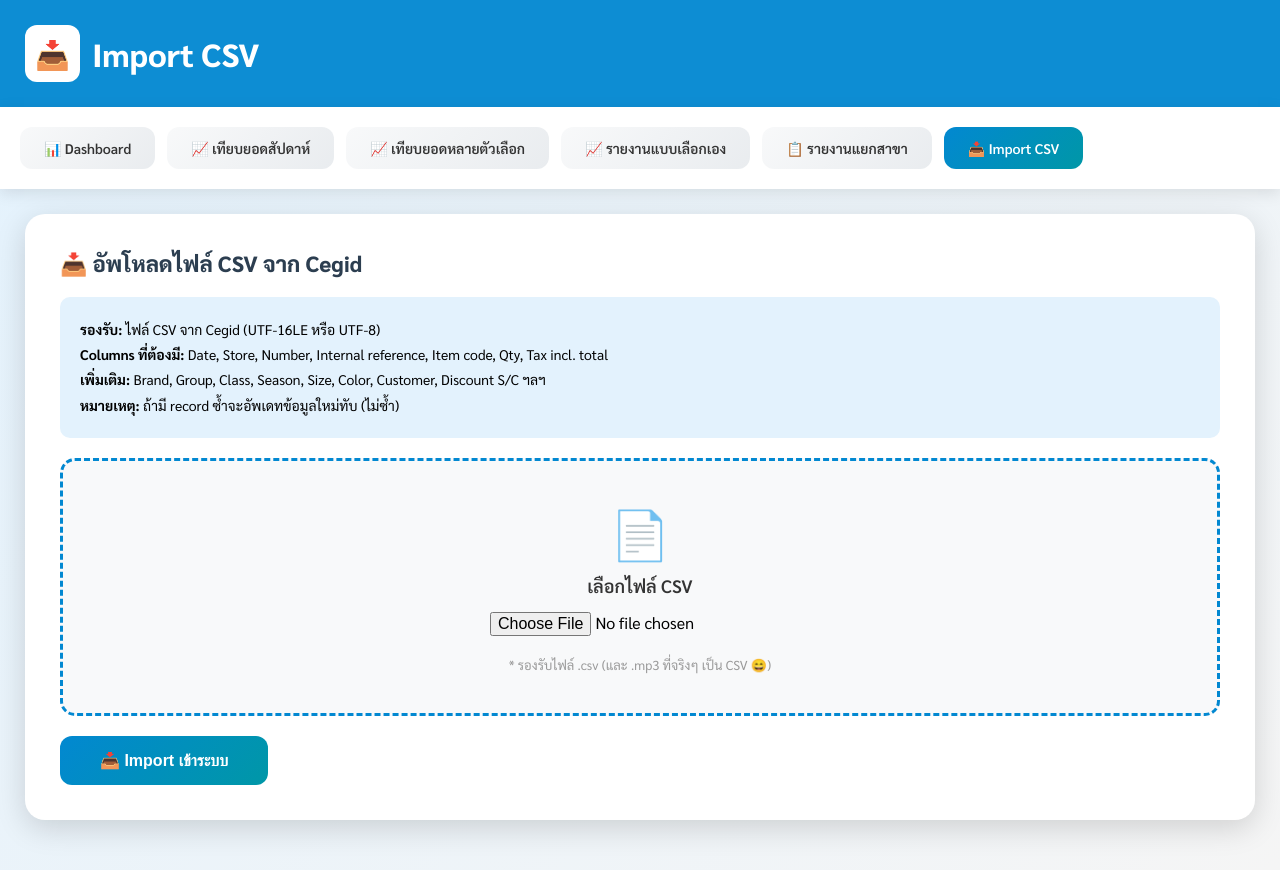
After one commit to poinis/ulg-system, a PHP site: page /cegid-sales/import_csv.php in a window 1280 px wide. The commit adds this page. Run offline with PHP 8.4, Linux system fonts and the light colour scheme.

Commit message:
Add bill S/C discount calc, net_total_ttc, CSV import page, dedup fix

```diff
--- /dev/null
+++ b/cegid-sales/import_csv.php
@@ -0,0 +1,245 @@
+<?php
+require_once 'config.php';
+require_once 'Database.php';
+
+$db = Database::getInstance()->getConnection();
+$message = '';
+$imported = 0;
+$skipped = 0;
+$errors = [];
+
+if ($_SERVER['REQUEST_METHOD'] === 'POST' && isset($_FILES['csv_file'])) {
+    $file = $_FILES['csv_file']['tmp_name'];
+    if (!$file) {
+        $message = '❌ กรุณาเลือกไฟล์';
+    } else {
+        // Read file - handle UTF-16LE (Cegid export format)
+        $raw = file_get_contents($file);
+
+        // Detect encoding
+        if (substr($raw, 0, 2) === "\xFF\xFE") {
+            $content = mb_convert_encoding($raw, 'UTF-8', 'UTF-16LE');
+        } elseif (substr($raw, 0, 2) === "\xFE\xFF") {
+            $content = mb_convert_encoding($raw, 'UTF-8', 'UTF-16BE');
+        } else {
+            $content = $raw;
+        }
+
+        $lines = explode("\n", $content);
+        $header = str_getcsv(array_shift($lines));
+
+        // Map CSV columns to indices
+        $colMap = [];
+        foreach ($header as $i => $h) {
+            $colMap[trim($h)] = $i;
+        }
+
+        // Required columns check
+        $required = ['Date', 'Store', 'Number', 'Internal reference - document.', 'Item code', 'Qty', 'Tax incl. total'];
+        $missing = array_diff($required, array_keys($colMap));
+        if (!empty($missing)) {
+            $message = '❌ ไม่พบ columns: ' . implode(', ', $missing);
+        } else {
+            $db->beginTransaction();
+            try {
+                $stmt = $db->prepare("
+                    INSERT INTO sale_transactions (
+                        nature_piece, souche, date_piece, store_code, caisse,
+                        numero, payment_ref_interne, num_ligne, indice,
+                        article_code, article_internal_code, barcode,
+                        product_title, product_description, color, brand, category,
+                        sub_category, dimension1, dimension2, libdim1, libdim2,
+                        customer_code, customer_first_name, customer_last_name,
+                        quantity, price_ht, price_ttc, discount_amount,
+                        total_ttc, total_ht, bill_total_ttc, bill_discount_sc,
+                        net_total_ttc, representant, ticket_annule,
+                        hour_creation_combined, creator, char_libre1,
+                        char_libre2, char_libre3, sync_date, raw_data
+                    ) VALUES (
+                        ?, ?, ?, ?, ?, ?, ?, ?, ?, ?, ?, ?, ?, ?, ?, ?, ?, ?, ?,
+                        ?, ?, ?, ?, ?, ?, ?, ?, ?, ?, ?, ?, ?, ?, ?, ?, ?, ?, ?, ?, ?, ?, ?, ?
+                    )
+                    ON DUPLICATE KEY UPDATE
+                        quantity = VALUES(quantity),
+                        price_ttc = VALUES(price_ttc),
+                        total_ttc = VALUES(total_ttc),
+                        net_total_ttc = VALUES(net_total_ttc),
+                        bill_discount_sc = VALUES(bill_discount_sc),
+                        brand = VALUES(brand),
+                        category = VALUES(category),
+                        sub_category = VALUES(sub_category),
+                        color = VALUES(color),
+                        dimension1 = VALUES(dimension1),
+                        customer_first_name = VALUES(customer_first_name),
+                        customer_last_name = VALUES(customer_last_name),
+                        updated_at = CURRENT_TIMESTAMP
+                ");
+
+                $lineNum = 0;
+                $receiptLines = []; // track line numbers per receipt
+
+                foreach ($lines as $line) {
+                    $line = trim($line);
+                    if (empty($line)) continue;
+
+                    $row = str_getcsv($line);
+                    if (count($row) < count($required)) continue;
+
+                    $col = function($name, $default = '') use ($row, $colMap) {
+                        return isset($colMap[$name]) && isset($row[$colMap[$name]]) ? trim($row[$colMap[$name]]) : $default;
+                    };
+
+                    $date = date('Y-m-d', strtotime($col('Date')));
+                    $store = $col('Store');
+                    $numero = (int)$col('Number');
+                    $ref = $col('Internal reference - document.');
+                    $itemCode = $col('Item code');
+                    $qty = (float)$col('Qty', 0);
+                    $basePrice = (float)$col('Base price', 0);
+                    $vatBasePrice = (float)$col('Vat base price', 0);
+                    $discountSC = (float)$col('Discount S/C', 0);
+                    $ttc = (float)$col('Tax incl. total', 0);
+                    $ht = (float)$col('Tax excl. total', 0);
+                    $cancelled = $col('Receipt canceled', '-');
+                    $creationTime = $col('Creation time');
+
+                    // Track line number per receipt
+                    $receiptKey = "$ref";
+                    if (!isset($receiptLines[$receiptKey])) $receiptLines[$receiptKey] = 0;
+                    $receiptLines[$receiptKey]++;
+                    $numLigne = $receiptLines[$receiptKey];
+
+                    try {
+                        $stmt->execute([
+                            'FFO',                          // nature_piece
+                            $store,                         // souche
+                            $date,                          // date_piece
+                            $store,                         // store_code
+                            $col('Register of the document'), // caisse
+                            $numero,                        // numero
+                            $ref,                           // payment_ref_interne
+                            $numLigne,                      // num_ligne
+                            '',                             // indice
+                            $itemCode,                      // article_code
+                            '',                             // article_internal_code
+                            $col('Line barcode'),           // barcode
+                            $col('Item description'),       // product_title
+                            '',                             // product_description
+                            $col('Color'),                  // color
+                            $col('Brand'),                  // brand
+                            $col('Group'),                  // category (=Group in Cegid)
+                            $col('Class'),                  // sub_category (=Class)
+                            $col('Season'),                 // dimension1 (=Season)
+                            $col('Size'),                   // dimension2 (=Size)
+                            '',                             // libdim1
+                            '',                             // libdim2
+                            $col('Customer'),               // customer_code
+                            $col('first name'),             // customer_first_name
+                            $col('last name'),              // customer_last_name
+                            $qty,                           // quantity
+                            $vatBasePrice,                  // price_ht
+                            $basePrice,                     // price_ttc
+                            $discountSC,                    // discount_amount (S/C discount)
+                            $basePrice * $qty,              // total_ttc (base price × qty)
+                            $vatBasePrice * $qty,           // total_ht
+                            null,                           // bill_total_ttc
+                            $discountSC,                    // bill_discount_sc
+                            $ttc,                           // net_total_ttc (= Tax incl. total = after S/C discount)
+                            $col('Doc. line sales representative.'), // representant
+                            $cancelled === 'A' ? 'X' : '-', // ticket_annule
+                            $creationTime ? date('Y-m-d H:i:s', strtotime($creationTime)) : null, // hour_creation_combined
+                            $col('Creation method'),        // creator
+                            $col('Formula'),                // char_libre1 (=Formula/cust type)
+                            $col('Internal Barcode'),       // char_libre2
+                            $col('Style uk'),               // char_libre3
+                            $date,                          // sync_date
+                            null,                           // raw_data
+                        ]);
+                        $imported++;
+                    } catch (Exception $e) {
+                        $skipped++;
+                        if (count($errors) < 10) {
+                            $errors[] = "Line $numLigne [$ref]: " . $e->getMessage();
+                        }
+                    }
+                }
+
+                $db->commit();
+                $message = "✅ Import สำเร็จ: {$imported} รายการ" . ($skipped ? " (ข้าม {$skipped})" : '');
+            } catch (Exception $e) {
+                $db->rollBack();
+                $message = '❌ Error: ' . $e->getMessage();
+            }
+        }
+    }
+}
+?>
+<!DOCTYPE html>
+<html lang="th">
+<head>
+    <meta charset="UTF-8"><meta name="viewport" content="width=device-width, initial-scale=1.0">
+    <title>📥 Import CSV</title>
+    <link href="https://fonts.googleapis.com/css2?family=Sarabun:wght@300;400;600;700;800&display=swap" rel="stylesheet">
+    <style>
+        * { margin: 0; padding: 0; box-sizing: border-box; }
+        body { font-family: 'Sarabun', sans-serif; background: linear-gradient(135deg, #e3f2fd, #f5f5f5); min-height: 100vh; }
+        .header { background: rgba(2, 136, 209, 0.95); padding: 25px; }
+        .header-content { max-width: 1400px; margin: 0 auto; }
+        .header-title { color: white; font-size: 32px; font-weight: 800; display: flex; align-items: center; gap: 12px; }
+        .header-icon { background: white; padding: 10px; border-radius: 12px; font-size: 28px; }
+        .nav-menu { background: white; padding: 20px; box-shadow: 0 4px 15px rgba(0,0,0,0.1); }
+        .nav-content { max-width: 1400px; margin: 0 auto; display: flex; gap: 12px; flex-wrap: wrap; }
+        .nav-btn { display: inline-flex; align-items: center; gap: 10px; padding: 12px 24px; background: linear-gradient(135deg, #f8f9fa, #e9ecef); color: #333; text-decoration: none; border-radius: 12px; font-weight: 600; font-size: 14px; transition: all 0.3s; }
+        .nav-btn:hover, .nav-btn.active { background: linear-gradient(135deg, #0288d1, #0097a7); color: white; }
+        .container { max-width: 1400px; margin: 0 auto; padding: 25px; }
+        .card { background: white; padding: 35px; border-radius: 20px; box-shadow: 0 8px 30px rgba(0,0,0,0.15); margin-bottom: 25px; }
+        .card-title { font-size: 22px; font-weight: 800; margin-bottom: 20px; color: #2c3e50; }
+        .upload-area { border: 3px dashed #0288d1; border-radius: 15px; padding: 40px; text-align: center; margin: 20px 0; background: #f8f9fa; }
+        .upload-area:hover { background: #e1f5fe; }
+        input[type="file"] { margin: 15px 0; font-family: 'Sarabun'; font-size: 16px; }
+        .btn-import { padding: 15px 40px; background: linear-gradient(135deg, #0288d1, #0097a7); color: white; border: none; border-radius: 12px; cursor: pointer; font-weight: 700; font-size: 16px; }
+        .btn-import:hover { transform: translateY(-2px); }
+        .msg-ok { background: #e8f5e9; color: #2e7d32; padding: 15px 20px; border-radius: 10px; margin: 15px 0; font-weight: 600; }
+        .msg-err { background: #fbe9e7; color: #c62828; padding: 15px 20px; border-radius: 10px; margin: 15px 0; font-weight: 600; }
+        .info { background: #e3f2fd; padding: 20px; border-radius: 10px; margin: 15px 0; font-size: 14px; line-height: 1.8; }
+        .error-list { margin-top: 10px; font-size: 13px; color: #666; }
+    </style>
+</head>
+<body>
+    <div class="header"><div class="header-content"><div class="header-title"><span class="header-icon">📥</span> Import CSV</div></div></div>
+    <div class="nav-menu"><div class="nav-content">
+        <a href="index.php" class="nav-btn">📊 Dashboard</a>
+        <a href="compare_weeks.php" class="nav-btn">📈 เทียบยอดสัปดาห์</a>
+        <a href="compare_period_report.php" class="nav-btn">📈 เทียบยอดหลายตัวเลือก</a>
+        <a href="multi_filter_report.php" class="nav-btn">📈 รายงานแบบเลือกเอง</a>
+        <a href="detailed_report.php" class="nav-btn">📋 รายงานแยกสาขา</a>
+        <a href="import_csv.php" class="nav-btn active">📥 Import CSV</a>
+    </div></div>
+    <div class="container">
+        <?php if ($message): ?>
+        <div class="<?= strpos($message, '✅') !== false ? 'msg-ok' : 'msg-err' ?>"><?= $message ?></div>
+        <?php if (!empty($errors)): ?>
+        <div class="error-list"><?php foreach ($errors as $e): ?><div>⚠️ <?= htmlspecialchars($e) ?></div><?php endforeach; ?></div>
+        <?php endif; ?>
+        <?php endif; ?>
+
+        <div class="card">
+            <h2 class="card-title">📥 อัพโหลดไฟล์ CSV จาก Cegid</h2>
+            <div class="info">
+                <strong>รองรับ:</strong> ไฟล์ CSV จาก Cegid (UTF-16LE หรือ UTF-8)<br>
+                <strong>Columns ที่ต้องมี:</strong> Date, Store, Number, Internal reference, Item code, Qty, Tax incl. total<br>
+                <strong>เพิ่มเติม:</strong> Brand, Group, Class, Season, Size, Color, Customer, Discount S/C ฯลฯ<br>
+                <strong>หมายเหตุ:</strong> ถ้ามี record ซ้ำจะอัพเดทข้อมูลใหม่ทับ (ไม่ซ้ำ)
+            </div>
+            <form method="POST" enctype="multipart/form-data">
+                <div class="upload-area">
+                    <div style="font-size: 48px; margin-bottom: 10px;">📄</div>
+                    <div style="font-size: 18px; font-weight: 600; color: #333;">เลือกไฟล์ CSV</div>
+                    <input type="file" name="csv_file" accept=".csv,.txt,.mp3" required>
+                    <div style="color: #999; font-size: 13px; margin-top: 5px;">* รองรับไฟล์ .csv (และ .mp3 ที่จริงๆ เป็น CSV 😄)</div>
+                </div>
+                <button type="submit" class="btn-import">📥 Import เข้าระบบ</button>
+            </form>
+        </div>
+    </div>
+</body></html>
--- a/cegid-sales/index.php
+++ b/cegid-sales/index.php
@@ -39,9 +39,10 @@ foreach ($period_stmt->fetchAll() as $row) {
     $period_data[$row['store_code']] = $row;
 }
 
-// 3. Daily transaction lines (items sold)
+// 3. Daily transaction lines (items sold) — use net_total_ttc if available
 $items_stmt = $db->prepare("
-    SELECT store_code, SUM(quantity) as total_qty, COUNT(*) as line_count
+    SELECT store_code, SUM(quantity) as total_qty, COUNT(*) as line_count,
+           SUM(COALESCE(net_total_ttc, total_ttc)) as items_sales
     FROM sale_transactions
     WHERE date_piece = ? AND ticket_annule = '-'
     GROUP BY store_code
```
Also changed, not shown: cegid-sales/SalesSync.php (+28 -3 lines).
